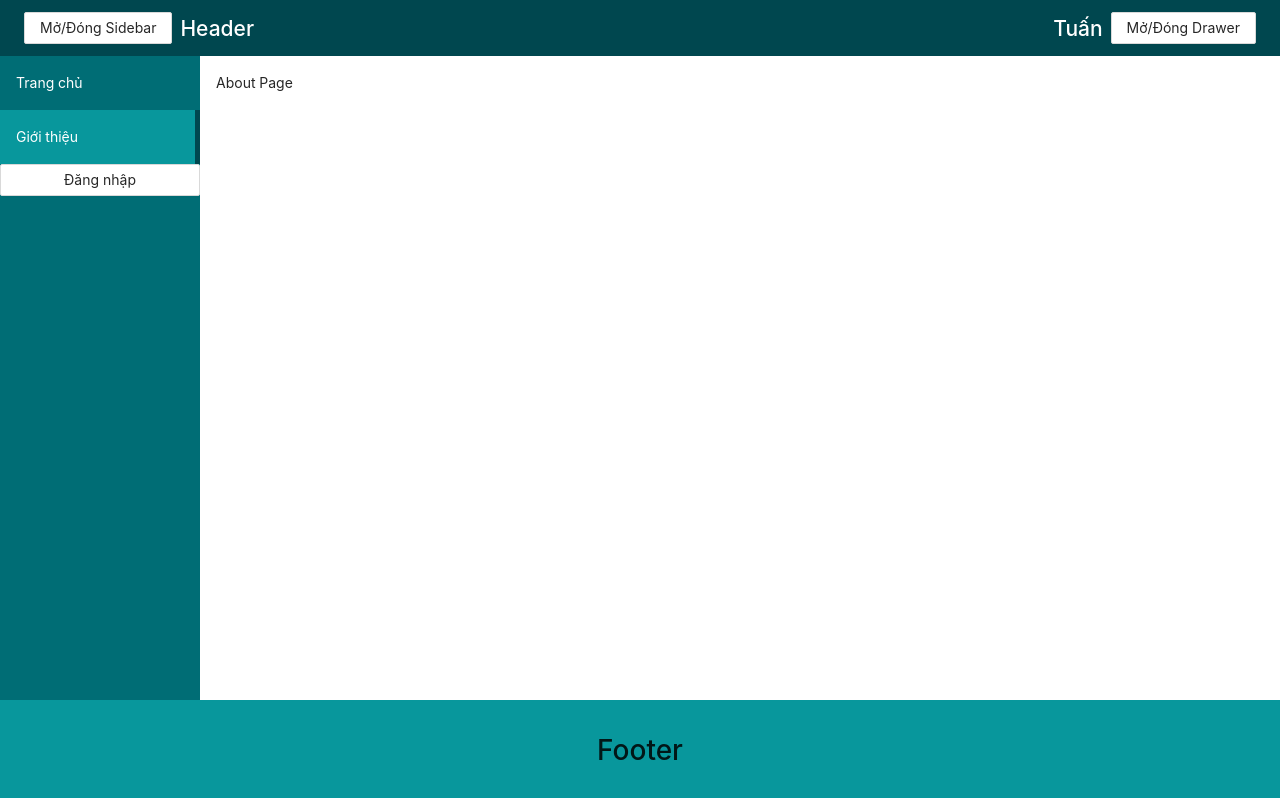
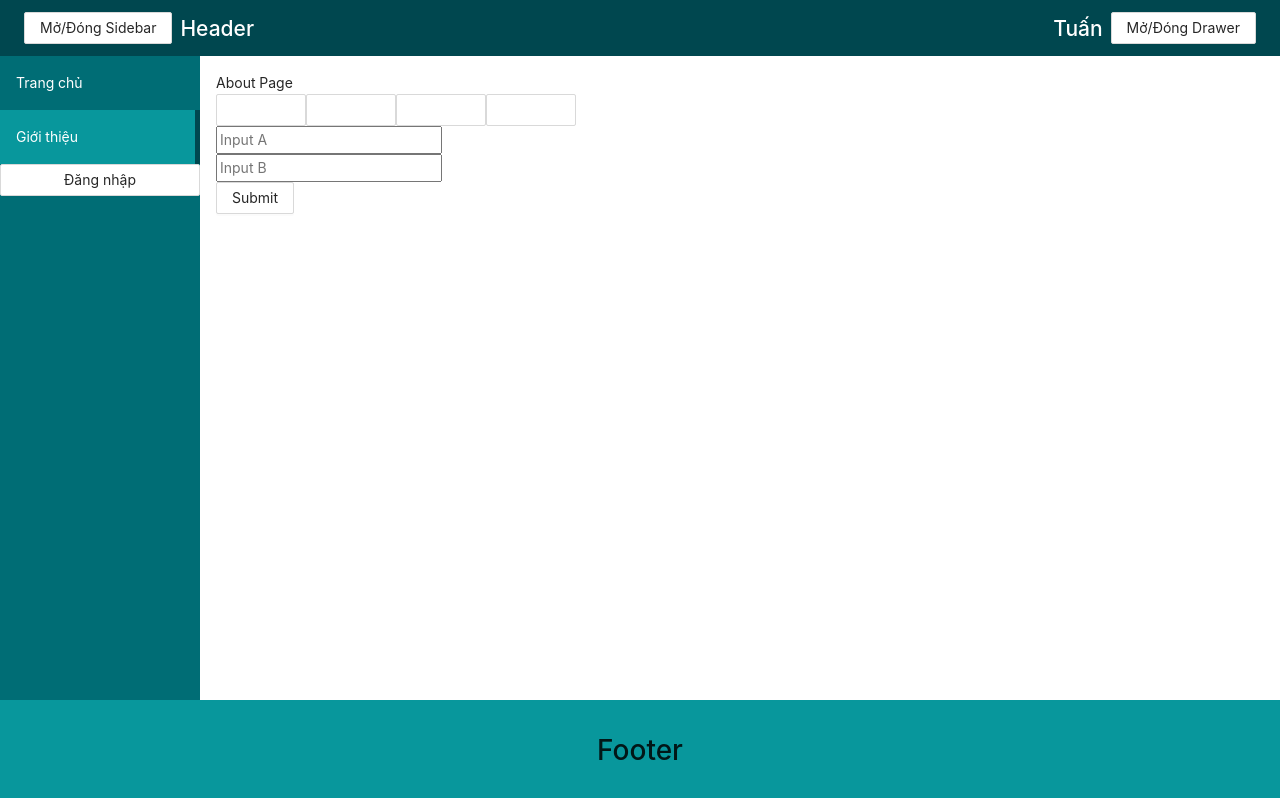
Before and after one commit to lebathanhtuan/fe26-project-template, a React (Create React App) app: page /about in a window 1280 px wide. Built offline with nearby package versions, Linux system fonts and the light colour scheme.

Commit message:
Component Lifecycle

```diff
--- a/src/App.js
+++ b/src/App.js
@@ -1,4 +1,4 @@
-import { useState } from "react";
+import { useState, createContext } from "react";
 import { v4 as uuidv4 } from "uuid";
 import { Routes, Route } from "react-router-dom";
 
@@ -12,10 +12,11 @@ import LoginPage from "./pages/LoginPage";
 import styles from "./App.module.css";
 import * as S from "./styles";
 
+export const AppContext = createContext();
+
 function App() {
   const [productList, setProductList] = useState([]);
-  const [isShowSidebar, setIsShowSidebar] = useState(true);
-  const [isShowDrawer, setIsShowDrawer] = useState(false);
+  const [theme, setTheme] = useState("light");
 
   const handleCreateProduct = (values) => {
     const newProduct = {
@@ -43,6 +44,13 @@ function App() {
   };
 
   return (
+    <AppContext.Provider
+      value={{
+        theme: theme,
+        name: "Tuấn",
+        productList: productList,
+      }}
+    >
       <div className={styles.globalContainer}>
         <Routes>
           <Route element={<AdminLayout />}>
@@ -66,6 +74,7 @@ function App() {
           </Route>
         </Routes>
       </div>
+    </AppContext.Provider>
   );
 }
 
--- a/src/index.js
+++ b/src/index.js
@@ -8,11 +8,9 @@ import reportWebVitals from "./reportWebVitals";
 
 const root = ReactDOM.createRoot(document.getElementById("root"));
 root.render(
-  <React.StrictMode>
-    <BrowserRouter>
-      <App />
-    </BrowserRouter>
-  </React.StrictMode>
+  <BrowserRouter>
+    <App />
+  </BrowserRouter>
 );
 
 // If you want to start measuring performance in your app, pass a function
--- a/src/pages/AboutPage/index.jsx
+++ b/src/pages/AboutPage/index.jsx
@@ -1,5 +1,74 @@
+import { useEffect, useState, useMemo, useRef } from "react";
+import { InputNumber, Button } from "antd";
+
 const AboutPage = () => {
-  return <div>About Page</div>;
+  const [pin1, setPin1] = useState(0);
+  const [pin2, setPin2] = useState(0);
+  const [pin3, setPin3] = useState(0);
+  const [pin4, setPin4] = useState(0);
+
+  const [inputA, setInputA] = useState("");
+  const [inputB, setInputB] = useState("");
+
+  const inputARef = useRef();
+  const inputBRef = useRef();
+
+  useEffect(() => {
+    console.log("Khởi tạo About");
+
+    return () => {
+      console.log("Rời khỏi About");
+    };
+  }, []);
+
+  useEffect(() => {
+    if (pin1 === 1 && pin2 === 2 && pin3 === 3 && pin4 === 4) {
+      alert("Unlock");
+    }
+  }, [pin1, pin2, pin3, pin4]);
+
+  const handleSubmit = () => {
+    console.log(inputARef.current.offsetTop);
+  };
+
+  const renderInputA = useMemo(() => {
+    console.log("renderInputA");
+    return (
+      <input
+        ref={inputARef}
+        onChange={(e) => setInputA(e.target.value)}
+        value={inputA}
+        placeholder="Input A"
+      />
+    );
+  }, [inputA]);
+
+  const renderInputB = useMemo(() => {
+    console.log("renderInputB");
+    return (
+      <input
+        ref={inputBRef}
+        onChange={(e) => setInputB(e.target.value)}
+        value={inputB}
+        placeholder="Input B"
+      />
+    );
+  }, [inputB]);
+
+  return (
+    <div>
+      About Page
+      <div>
+        <InputNumber onChange={(value) => setPin1(value)} />
+        <InputNumber onChange={(value) => setPin2(value)} />
+        <InputNumber onChange={(value) => setPin3(value)} />
+        <InputNumber onChange={(value) => setPin4(value)} />
+      </div>
+      <div>{renderInputA}</div>
+      <div>{renderInputB}</div>
+      <Button onClick={() => handleSubmit()}>Submit</Button>
+    </div>
+  );
 };
 
 export default AboutPage;
--- a/src/pages/HomePage/Item.jsx
+++ b/src/pages/HomePage/Item.jsx
@@ -1,9 +1,14 @@
-import { useState } from "react";
+import { useState, useContext } from "react";
 import { Button, Form, Card, Space, Input, InputNumber, Checkbox } from "antd";
-import { Link, useNavigate } from "react-router-dom";
+import { useNavigate } from "react-router-dom";
+
+import { AppContext } from "../../App";
 
 function Item(props) {
   const [isUpdate, setIsUpdate] = useState(false);
+
+  const data = useContext(AppContext);
+  console.log("🚀 ~ file: Item.jsx ~ line 11 ~ Item ~ data", data);
 
   let navigate = useNavigate();
 
```
Lines whose indentation alone changed are shown as unchanged.
